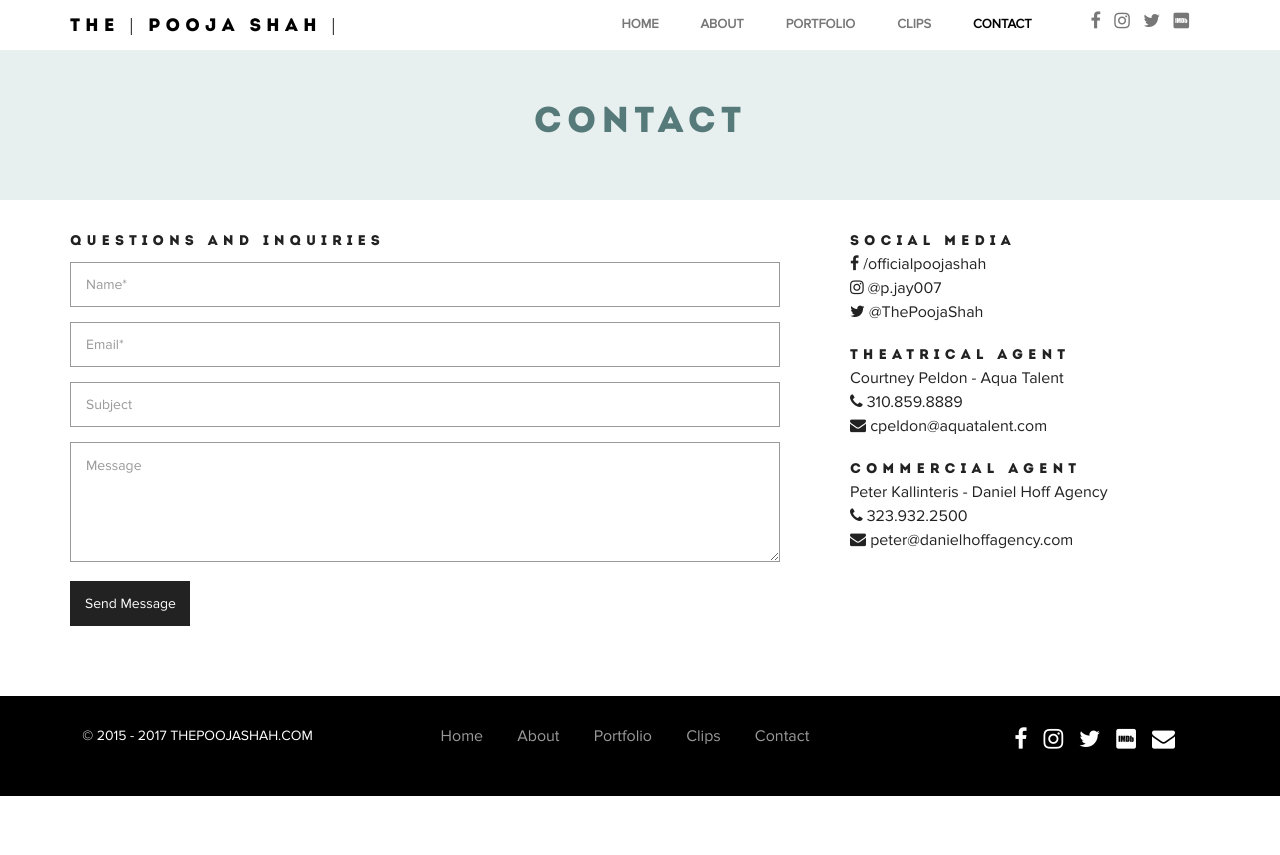
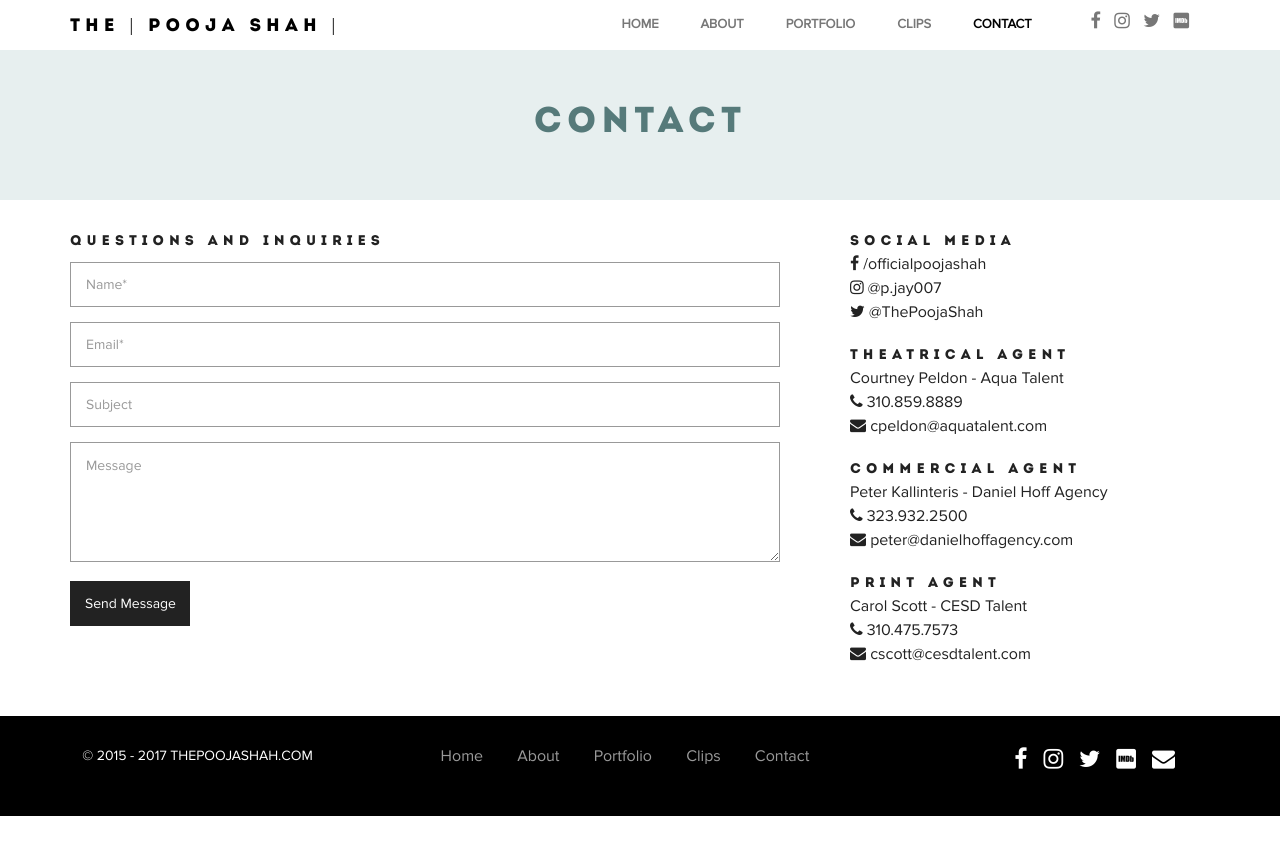
Before and after one commit to dtrack/thepoojashah, a Jekyll site: the page built from contact/index.html, in a window 1280 px wide. Shown: the top 855 px of the page. Built offline with Jekyll 4.4.1, drawn with Linux system fonts in a browser that asks for light colours.

Commit message:
added print agent

```diff
--- a/_data/contact.yml
+++ b/_data/contact.yml
@@ -9,5 +9,10 @@ team:
     name: Peter Kallinteris
     phone: 323.932.2500
     email: peter@danielhoffagency.com
+  - title: Print Agent
+    agency: CESD Talent
+    name: Carol Scott
+    phone: 310.475.7573
+    email: cscott@cesdtalent.com
 
 contact_form_submit_url: https://script.google.com/macros/s/AKfycbwT7I6el7f3eixaP8rKRSJ2UVcH6E-aQdcbYYRu6Hcxhj_mh4M_/exec
```
